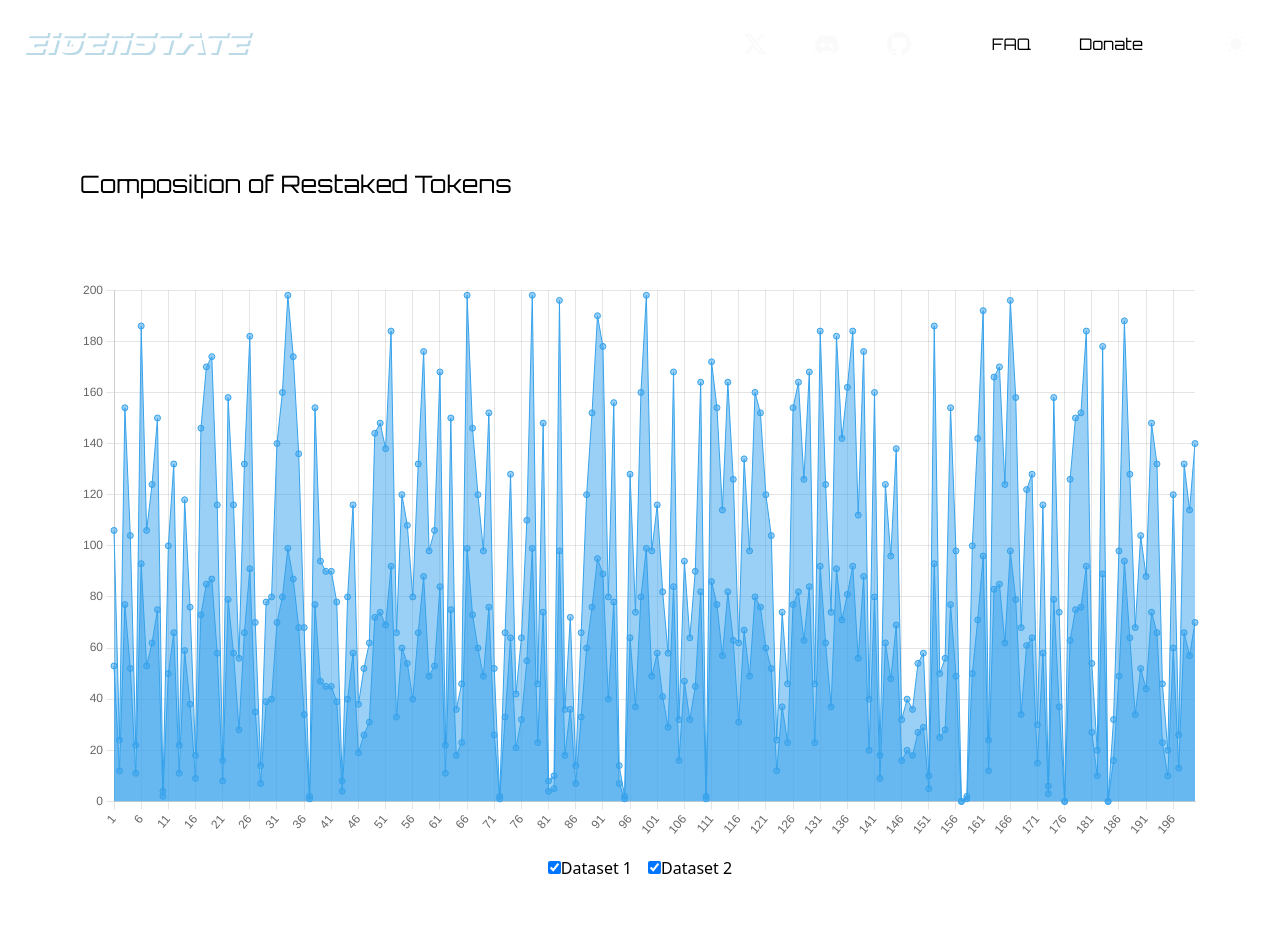
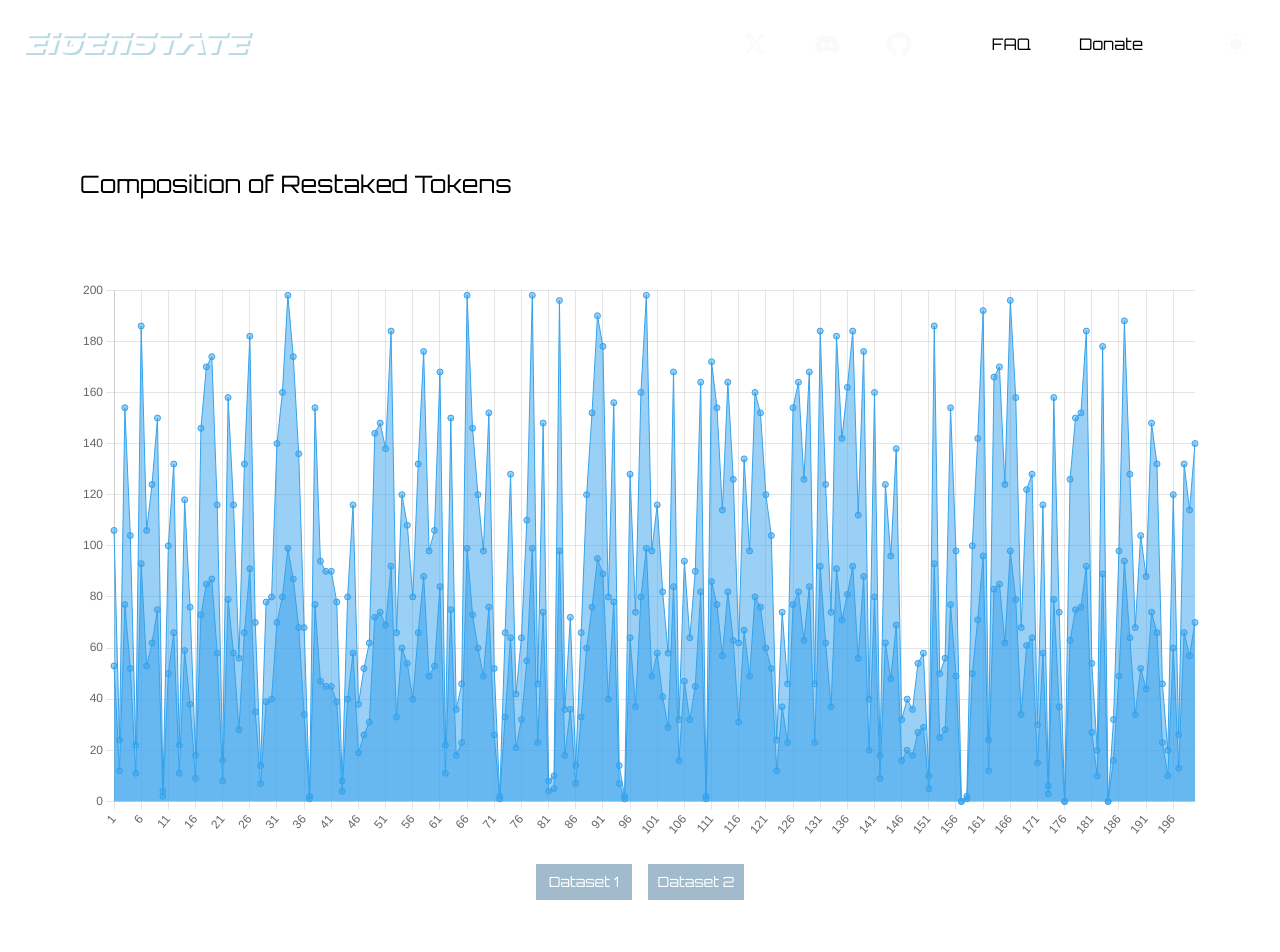
Before and after one commit to eigen-labs/eigenstate-website, a Next.js app: page / in a window 1280 px wide. Shown: the top 952 px of the page. Built offline with nearby package versions, Linux system fonts and the light colour scheme.

Commit message:
changed default dataset selctors to custom seletors in line with website style

```diff
--- /dev/null
+++ b/src/components/checkbox.tsx
@@ -0,0 +1,21 @@
+import React from "react";
+
+interface CheckboxProps {
+    isChecked: boolean;
+    onToggle: () => void;
+    label: string;
+}
+
+const Checkbox: React.FC<CheckboxProps> = ({ isChecked, onToggle, label }) => {
+
+    const baseStyle = "cursor-pointer p-2 m-2";
+    const selectedStyle = isChecked ? "bg-[#457999] bg-opacity-50 hover:bg-opacity-75" : "hover:bg-[#457999] hover:bg-opacity-25";
+
+    return (
+        <div onClick={onToggle} className={`${baseStyle} ${selectedStyle}`}>
+            <div className="w-20 text-center text-white">{label}</div>
+        </div>
+    );
+};
+
+export default Checkbox;
--- a/src/components/token-composition.tsx
+++ b/src/components/token-composition.tsx
@@ -2,6 +2,7 @@
 import { useState, useEffect, useRef } from 'react';
 import Chart, { TooltipItem } from 'chart.js/auto';
 import generateData from '@/utils/utils';
+import Checkbox from '@/components/checkbox'
 
 const TokenComposition = () => {
 
@@ -135,25 +136,17 @@ const TokenComposition = () => {
                 <canvas ref={chartRef} />
 
                 {/* Dataset Selectors */}
-                <div className="flex justify-center mt-4">
-                    <div>
-                        <input
-                            type="checkbox"
-                            id="dataset1"
-                            checked={datasetsVisibility.dataset1}
-                            onChange={() => toggleDatasetVisibility('dataset1')}
-                        />
-                        <label htmlFor="dataset1">Dataset 1</label>
-                    </div>
-                    <div className="ml-4">
-                        <input
-                            type="checkbox"
-                            id="dataset2"
-                            checked={datasetsVisibility.dataset2}
-                            onChange={() => toggleDatasetVisibility('dataset2')}
-                        />
-                        <label htmlFor="dataset2">Dataset 2</label>
-                    </div>
+                <div className="flex justify-center mt-4 font-orbitron text-sm">
+                    <Checkbox
+                        isChecked={datasetsVisibility.dataset1}
+                        onToggle={() => toggleDatasetVisibility('dataset1')}
+                        label="Dataset 1"
+                    />
+                    <Checkbox
+                        isChecked={datasetsVisibility.dataset2}
+                        onToggle={() => toggleDatasetVisibility('dataset2')}
+                        label="Dataset 2"
+                    />
                 </div>
 
             </div>
--- a/src/styles/globals.css
+++ b/src/styles/globals.css
@@ -19,7 +19,6 @@ body {
   background: rgb(var(--background-color-rgb));
 }
 
-/* styles/globals.css */
 .timeframe-button:hover::after,
 .timeframe-button.active::after {
     content: '';
```
